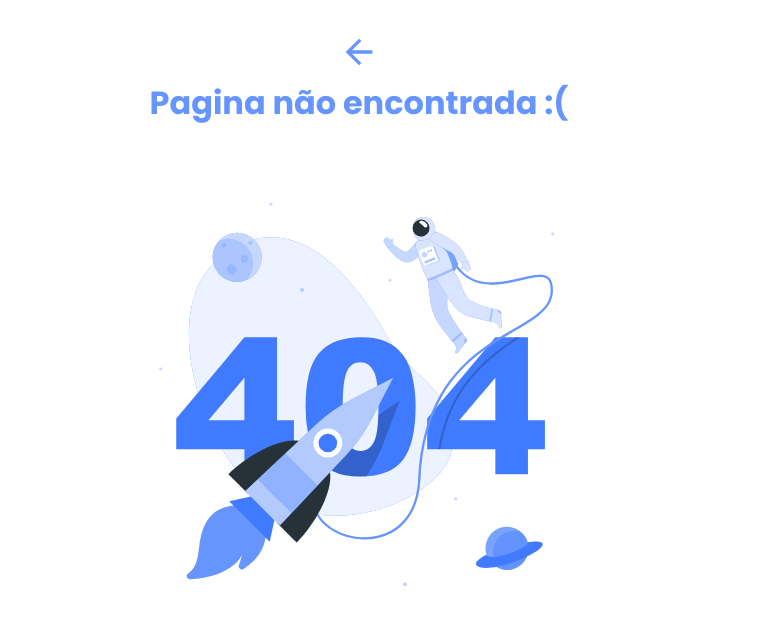
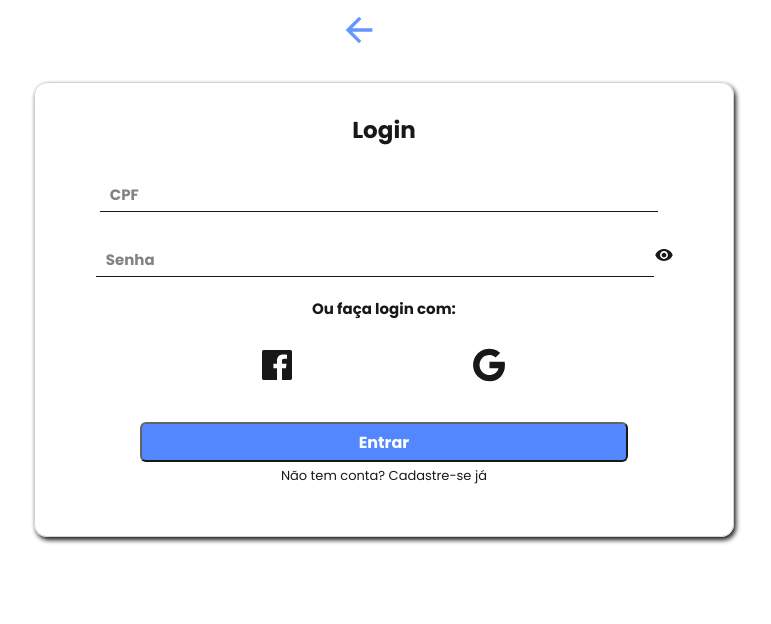
Before and after one commit to Renan2805/Won, a React (Create React App) app: page /login in a window 1280 px wide. Shown: the top 624 px of the page, without its empty margins (281-1052 px from the left). Built offline with nearby package versions, Linux system fonts and the light colour scheme.

Commit message:
Tela de Login adicionada

```diff
--- a/src/components/LandingSection/index.css
+++ b/src/components/LandingSection/index.css
@@ -24,6 +24,7 @@
   background-color: #407bff;
   border-radius: 8px;
   transition: .4s;
+  margin-bottom: 90px;
 }
 
 .land-section a:hover {
--- /dev/null
+++ b/src/components/Login/index.css
@@ -0,0 +1,121 @@
+@import url('https://fonts.googleapis.com/css2?family=Poppins:wght@300;400;700&display=swap');
+
+* {
+    font-family: 'Poppins', sans-serif;
+}
+
+.Principal {
+    height: auto;
+    width: auto;
+    text-align: center;
+    padding: 10px;
+    margin:0 auto;
+}
+.BlocoUm {
+    height: auto;
+    padding: 7%;
+    padding-top: 2%;
+}
+.Formulario {
+    border: 1px solid rgb(207, 207, 207);
+    box-shadow:2px 3px 5px black;
+    opacity: 0.9;
+    border-radius: 13px;
+    height: auto;
+    flex-direction: column;
+    justify-content: space-between;
+    align-items: center;
+    align-content: center;
+    padding-bottom: 4.5%;
+    max-width: 700px;
+}
+h1 {
+    font-family:'Poppins';
+    margin-top: 30px;
+    font-size: 23px;
+}
+.inputs {
+    margin-top: 30px;
+    height: 35px;
+    width: 80%;
+    background: transparent;
+    border: transparent;
+    border-bottom: 1px solid;
+    font-weight: bolder;
+    font-size: 15px;
+    padding-left: 10px;
+}
+.inputs:focus {
+    border-radius: 4px;
+    margin-right: 1px;
+}
+input[type=number]::-webkit-inner-spin-button {
+    -webkit-appearance: none;
+}
+.Botao {
+    margin-top: 30px;
+    width: 70%;
+    height: 40px;
+    border-radius: 6px;
+    background-color: #407bff;
+    color: white;
+    font-size: 16px;
+    font-weight: bold;
+}
+.Link {
+    text-decoration: none;
+    font-size: 13px;
+    margin-top: 9px;
+    margin-bottom: 4px;
+}
+#cpf {
+    margin-right: 10px;
+}
+.Botao:hover{
+    background-color: black;
+    color: white;
+    cursor: pointer;
+}
+.LoginExterno {
+    margin-top: 10;
+    margin-right: 2px;
+    width: 30%;
+    background: transparent;
+    border: transparent;
+}
+.LoginExterno {
+    cursor: pointer;
+}
+.FacaLogin {
+    margin-top: 20px;
+    font-size: 15px;
+}
+.olho {
+    background: transparent;
+    border: transparent;
+    font-size: 16px;
+    margin-right: -2px;
+    margin-top: 4px;
+}
+.olho:hover {
+    cursor: pointer;
+}
+a {
+    color: black;
+}
+@media screen and (min-width: 699px) {
+    .Principal {
+        align-items: center;
+        text-align: center;
+        margin: 0 auto;
+    }
+    .BlocoUm {
+        align-items: center;
+        margin: 0 auto;
+    }
+    .Formulario{
+      align-items: center;
+      width: 700px;
+      margin-left: 20%;
+    }
+}
--- /dev/null
+++ b/src/components/Login/index.tsx
@@ -0,0 +1,43 @@
+import React, { useState } from 'react'
+import { IoMdArrowBack, IoMdEye, IoLogoFacebook, IoLogoGoogle } from 'react-icons/io'
+import { Link } from 'react-router-dom'
+import './index.css'
+
+function TelaLogin() {
+
+  const [Mostrar, setMostrar] = useState('password')
+  const MostrarSenha = () => {
+    if (Mostrar === 'password') {
+      setMostrar('text')
+    } else {
+      setMostrar('password')
+    }
+  }
+
+  return (
+    <div className="Principal">
+      <Link to={'/'}>
+        <IoMdArrowBack size={40} color={'#6695ff'} />
+      </Link>
+      <div className='BlocoUm'>
+        <form className='Formulario'>
+          <h1>Login</h1>
+          <input type="number" className='inputs' id='cpf' placeholder='CPF' />
+          <input type={Mostrar} className='inputs' placeholder='Senha' /><button onClick={MostrarSenha} type='button' className='olho'> <IoMdEye size={20} color={'black'} /></button>
+          <br />
+          <h4 className='FacaLogin'>Ou faça login com: </h4>
+          <br />
+          <button className='LoginExterno'> <IoLogoFacebook size={40} color={'black'} /></button>
+          <button className='LoginExterno'><IoLogoGoogle size={40} color={'black'} /></button>
+          <br />
+          <a href='/'><button type='button' className='Botao'>Entrar</button></a>
+          <br />
+          <a className='Link' href="/"> <span>Não tem conta?</span> Cadastre-se já</a>
+        </form>
+      </div>
+    </div>
+  )
+}
+
+
+export default TelaLogin
--- a/src/components/NavBar/MenuItems.tsx
+++ b/src/components/NavBar/MenuItems.tsx
@@ -29,5 +29,15 @@ export const ITEMS:Array<MenuItem> = [
     to: '#fourth-section',
     icon: <IoIcons.IoMdAt />,
     class: 'contact'
+  },
+  {
+    title: 'Entrar',
+    to: '/login',
+    icon: <IoIcons.IoMdContact />,
+  },
+  {
+    title: 'Cadastrar',
+    to: '',
+    icon: <IoIcons.IoMdContacts />,
   }
 ]
--- a/src/components/SecondSection/index.tsx
+++ b/src/components/SecondSection/index.tsx
@@ -3,7 +3,6 @@ import React from 'react'
 const Second = () => {
   return (
     <div style={{height: 'calc(100vh - var(--nav-bar-height))', backgroundColor: 'var(--color-main)'}} id="second-section">
-      <h1>Ass</h1>
     </div>
   )
 }
--- a/src/index.tsx
+++ b/src/index.tsx
@@ -5,6 +5,7 @@ import './index.css'
 import App from './App'
 import reportWebVitals from './reportWebVitals'
 import NotFoundPage from './components/NotFoundPage'
+import TelaLogin from './components/Login/index'
 
 const container:HTMLElement = document.getElementById('root') as HTMLElement
 const root = createRoot(container)
@@ -14,6 +15,8 @@ root.render(
       <Route path="/" element={<App />} />
       <Route path="*" element={<NotFoundPage />}>
       </Route>
+      <Route path="/login" element={<TelaLogin />}>
+      </Route>
     </Routes>
   </BrowserRouter>
 )
```
Also changed, not shown: 1 other file (tests, documents, lock files or other folders).
